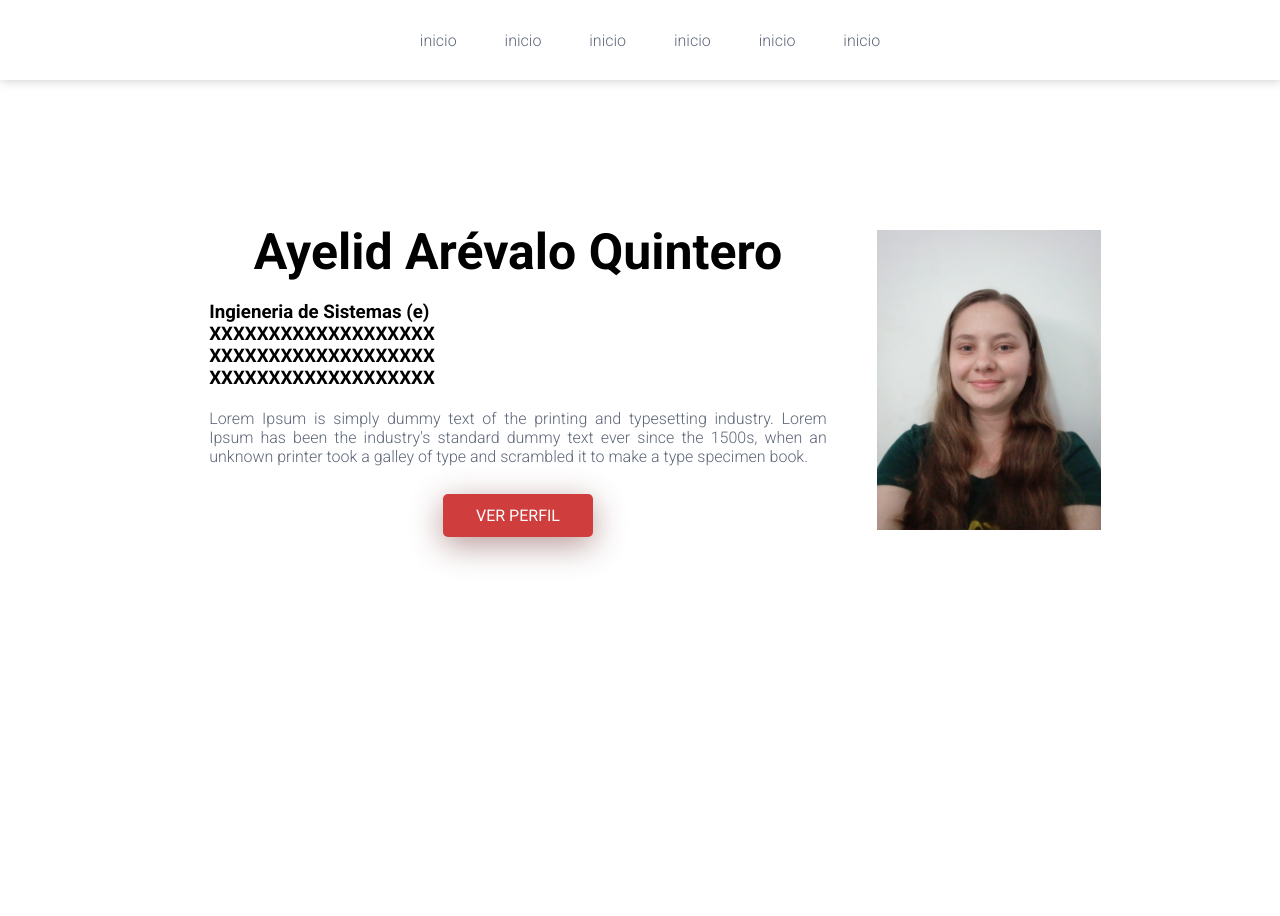
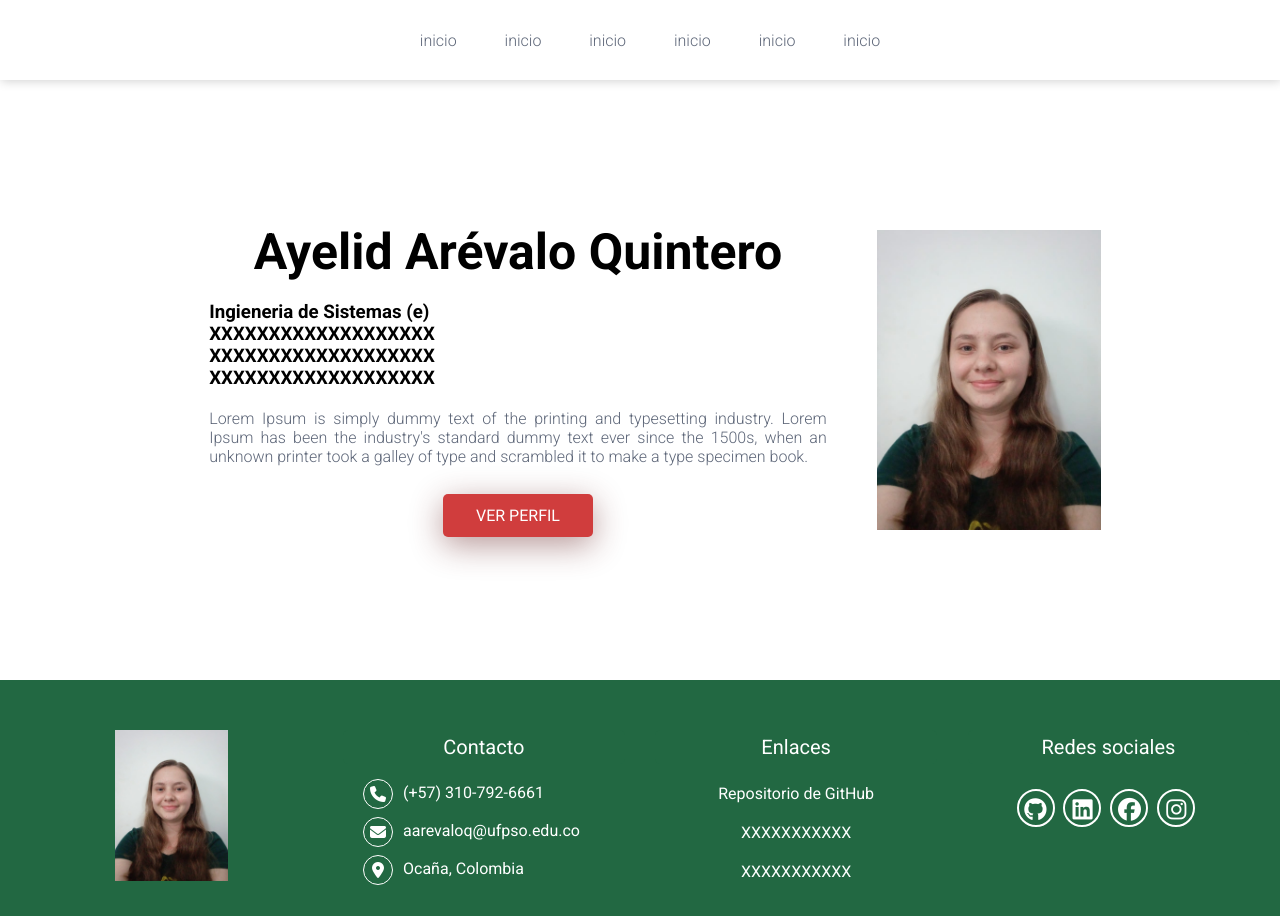
Before and after one commit to Ayelid07/CURRICULUM, a plain HTML site: page index.html in a window 1280 px wide. Before the commit the page ends 800 px from the top, so only its background shows below. Drawn offline with Linux system fonts and the light colour scheme.

Commit message:
add footer

```diff
--- a/CSS/estilo.css
+++ b/CSS/estilo.css
@@ -116,3 +116,93 @@ nav {
     text-transform: uppercase;
     box-shadow: 0 8px 32px rgba(97, 31, 31, 0.46);
 }
+
+/* ##### FOOTER ###### */
+footer{
+    background:  #226842;
+    padding: 50px 0px 20px 0px;
+    overflow: hidden;
+    display: flex;
+    flex-wrap: wrap;
+    justify-content: space-evenly;
+    margin: auto;
+
+}
+.partFooter{
+    width: 22%;
+    text-align: center;
+}
+.partFooter img{
+    width: 40%;
+}
+
+.partFooter h4{
+    color: #fff;
+    font-size: 20px;
+    font-weight: 400;
+    margin-bottom: 15px;
+    background-color:#226842 ;
+    border-radius: 5px;
+    border: 1px #226842;
+    padding: 5px;
+}
+.contact{
+    margin: 10px;
+    display: block;
+    text-align: left;
+}
+.contact > i{
+    float: left;
+    margin: 0px 0px 0px 10px;
+    color: #fff;
+    border: 1px solid #fff;
+    border-radius: 50%;
+    height: 30px;
+    width: 30px;
+    line-height: 28px;
+    text-align: center;
+    align-items: center;
+}
+
+.contact > p{
+    margin-left: 50px;
+    align-items: center;
+    line-height: 28px;
+    font-weight: 500;
+    color: #fff;
+}
+
+.partFooter > a{
+    display: block;
+    color: #fff;
+    text-decoration: none;
+    margin-bottom: 10px;
+    font-weight: 500;
+    padding: 5px;
+    border-radius: 5px;
+
+}
+.partFooter > a:hover{
+    background-color:#226842;
+    transition: all ease-in-out .6s;
+}
+
+.social-media > a >i{
+    font-size: 23px;
+    color: #fff;
+    display: inline-block;
+    border: 2px solid #fff;
+    border-radius: 50%;
+    width: 38px;
+    height: 38px;
+    line-height: 36px;
+    margin-top: 10px;
+    text-align: center;
+    margin-right: 5px;
+    transition: all ease-in-out .6s;
+}
+
+.social-media > a > i:hover{
+    background-color: #242543;
+    border-color: #242543;
+}
--- a/index.html
+++ b/index.html
@@ -44,5 +44,49 @@
             </section>
         </div>
     </header>
+    <!-- PIE DE PAGINA -->
+    <footer>
+        <div class="partFooter">
+            <img src="img/Foto de Ayelid💜.jpg" alt="">
+        </div>
+        <div class="partFooter">
+            <h4>Contacto</h4>
+            <div class="contact">
+                <i class="fa-solid fa-phone"></i>
+                <p>(+57) 310-792-6661</p>
+            </div>
+            <div class="contact">
+                <i class="fa-solid fa-envelope"></i>
+                <p>aarevaloq@ufpso.edu.co</p>
+            </div>
+            <div class="contact">
+                <i class="fa-solid fa-location-dot"></i>
+                <p>Ocaña, Colombia</p>
+            </div>
+        </div>
+        <div class="partFooter">
+            <h4>Enlaces</h4>
+            <a href="https://github.com/Ayelid07" target="_blank">Repositorio de GitHub</a>
+            <a href="#" target="_blank">XXXXXXXXXXX</a>
+            <a href="#" target="_blank">XXXXXXXXXXX</a>
+        </div>
+        <div class="partFooter">
+            <h4>Redes sociales</h4>
+            <div class="social-media">
+               <a href="#" target="_blank"><i class="fa-brands fa-github"></i></a>
+               <a href="#" target="_blank"><i class="fa-brands fa-linkedin"></i></a>
+               <a href="#" target="_blank"><i class="fa-brands fa-facebook"></i></a>
+               <a href="#" target="_blank"><i class="fa-brands fa-instagram"></i></a>
+            </div>
+
+        </div>
+    </footer>
+
+
+
+
+    <!-- SCRIPTS -->
+
+    <script src="https://kit.fontawesome.com/49a674888d.js" crossorigin="anonymous"></script>
 </body>
 </html>
```
